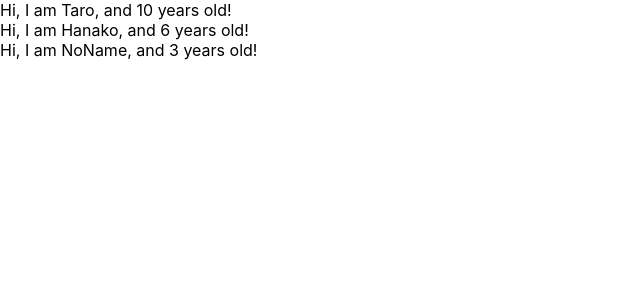
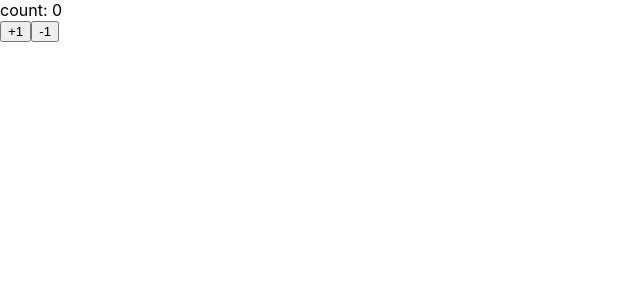
Before and after one commit to takumaru00/udemy-react-redux-crud-application, a React (Create React App) app: page / in a window 1280 px wide. Shown: the top 300 px of the page, without its empty margins (0-640 px from the left). Built offline with nearby package versions, Linux system fonts and the light colour scheme.

Commit message:
learn state of component

```diff
--- a/src/App.js
+++ b/src/App.js
@@ -1,29 +1,31 @@
-import React from 'react';
-import PropTypes from "prop-types";
+import React, { Component } from 'react';
 
-const App = () => {
-  const profiles = [
-    { name: "Taro", age: 10 },
-    { name: "Hanako", age: 6 },
-    { name: "NoName", age: 3 }
-  ]
-  return (
-      <div>
-        {
-          profiles.map((profile, index) => {
-            return <User name={profile.name} age={profile.age} key={index} />
-          })
-        }
-      </div>
-  )
-}
+const App = () => ( <Counter></Counter>)
 
-const User = (props) => {
-  return <div>Hi, I am {props.name}, and {props.age} years old!</div>
-}
-User.propTypes = {
-  name: PropTypes.string,
-  age: PropTypes.number.isRequired
+class Counter extends Component {
+  constructor(props) {
+    super(props)
+    this.state = { count:0 }
+  }
+
+  handlePlusButton = () => {
+    this.setState({ count:this.state.count + 1 })
+  }
+  handleMinusButton = () => {
+    this.setState({ count:this.state.count - 1 })
+  }
+
+  render() {
+    console.log("render")
+    console.log(this.state.count)
+    return (
+      <React.Fragment>
+        <div>count: { this.state.count }</div>
+        <button onClick={this.handlePlusButton}>+1</button>
+        <button onClick={this.handleMinusButton}>-1</button>
+      </React.Fragment>
+    )
+  }
 }
 
 export default App;
```
